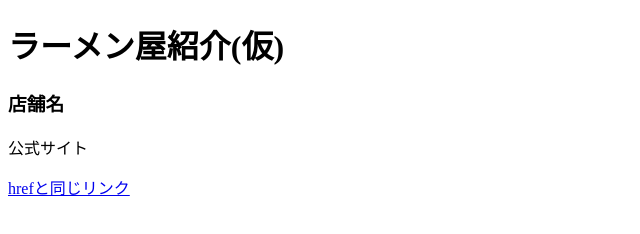
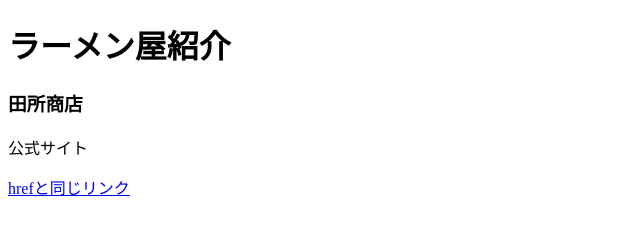
Before and after one commit to s1f102502407/team-project, a plain HTML site: page second shop.html in a window 1280 px wide. Shown: the whole page, without its empty margins (0-640 px from the left). Drawn offline with Linux system fonts and the light colour scheme.

Commit message:
2店舗目の変更(2)

```diff
--- a/second shop.html
+++ b/second shop.html
@@ -6,8 +6,11 @@
         <link rel="stylestreet" href="second shop.css">
     </head>
     <body>
-        <h1>ラーメン屋紹介(仮)</h1>
+        <header>
+            <h1>ラーメン屋紹介</h1>
+        </header>
 
-        <h3>店舗名</h3>
+        <h3>田所商店</h3>
+
         <p>公式サイト</p><a
         href="公式サイト">hrefと同じリンク</a>
```
